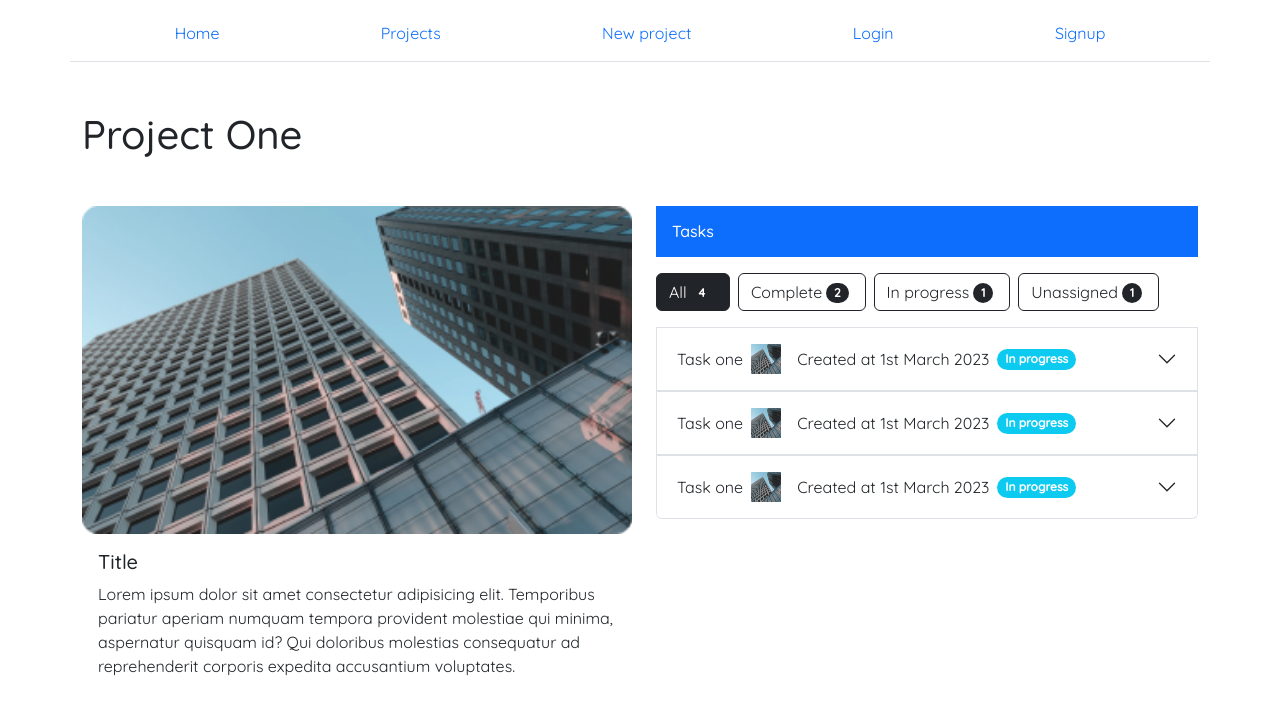
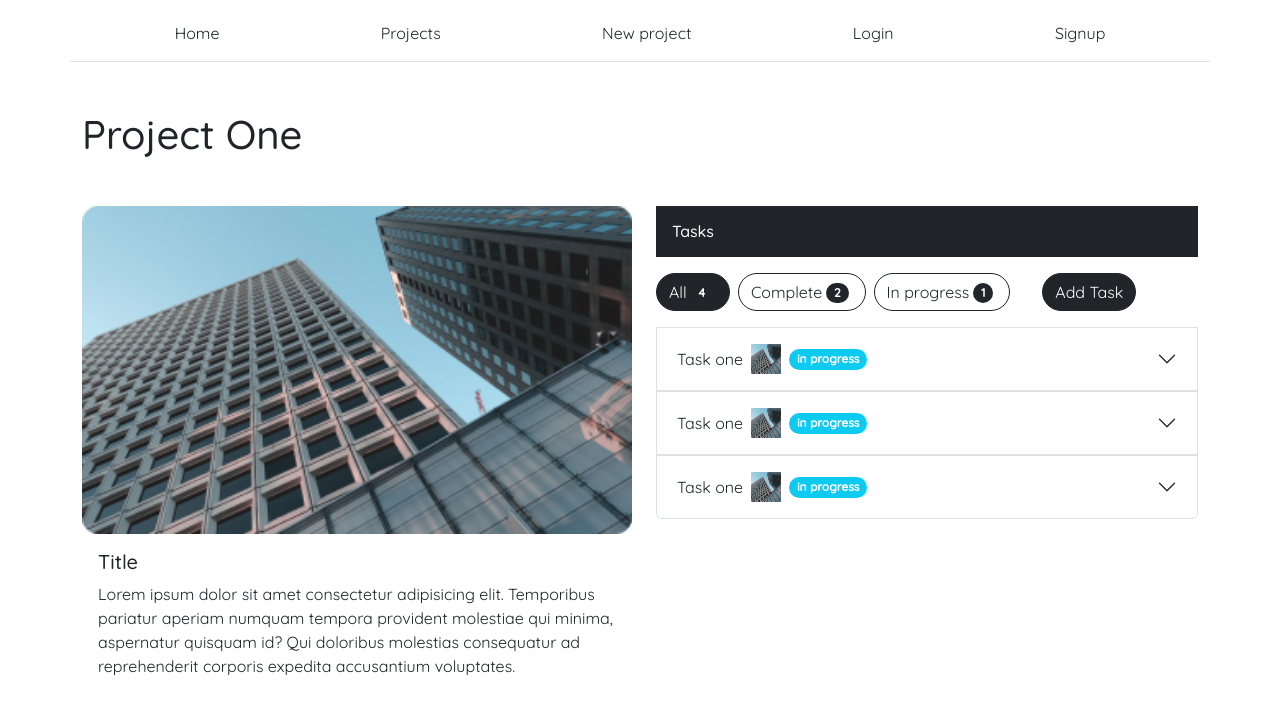
Before and after one commit to muirurii/project-manager, a React (Create React App) app in the folder frontend/: page /project/projectId in a window 1280 px wide. Shown: the top 714 px of the page. Built offline with nearby package versions, Linux system fonts and the light colour scheme.

Commit message:
added tasks ui

```diff
--- a/frontend/src/Pages/Project.tsx
+++ b/frontend/src/Pages/Project.tsx
@@ -1,5 +1,6 @@
 import { Card } from "react-bootstrap";
 import TaskList from "../components/Projects/TaskList";
+import AddTask from "../components/Projects/AddTask";
 
 const Project = () => {
   return (
--- a/frontend/src/components/Hero/HeroLogged.tsx
+++ b/frontend/src/components/Hero/HeroLogged.tsx
@@ -9,7 +9,7 @@ const HeroLogged = () => {
   return (
     <div className="mb-4">
       <h1 className="my-5">
-        Welcome back <span className="text-primary">John Doe</span>
+        Welcome back <span className="text-dark">John Doe</span>
       </h1>
       <div className="w-100 d-flex" style={{height:"400px",width:"100vw"}}>
         <div className="w-100 d-flex">
--- a/frontend/src/components/Hero/HeroVisitor.tsx
+++ b/frontend/src/components/Hero/HeroVisitor.tsx
@@ -12,8 +12,10 @@ import {
         <Row className="justify-content-center">
           <h1 className="my-5">
             Easily manage projects with
+            <span className="text-primary d-inline-block">
+             Pro</span>ject
             <span className="text-primary d-inline-block px-2">
-              Project Manager
+               Manager
             </span>
           </h1>
         </Row>
@@ -35,7 +37,7 @@ import {
               Track progress</ListGroup.Item>
           </ListGroup>
         </Row>
-        <Link className="btn btn-primary btn-lg d-inline-lock my-5" to="/signup">
+        <Link className="btn btn-primary btn-lg rounded-pill d-inline-lock my-4" to="/signup">
           Get started
         </Link>
       </Container>
--- a/frontend/src/components/Layout/Header.tsx
+++ b/frontend/src/components/Layout/Header.tsx
@@ -8,20 +8,20 @@ const Header = () => {
     <Nav variant="tabs" as="ul" fill
     style={{listStyle:"none"}} className=" px-4 pt-1 container">
         <Nav.Item as="li" className="mx-2">
-          <Link className="nav-link py-3" to="/">Home</Link>
+          <Link className="nav-link text-dark py-3" to="/">Home</Link>
         </Nav.Item>
         <Nav.Item as="li" className="mx-2">
-          <Link className="nav-link py-3" to="/projects">Projects</Link>
+          <Link className="nav-link text-dark py-3" to="/projects">Projects</Link>
         </Nav.Item>
         <Nav.Item as="li" className="mx-2">
-          <Link className="nav-link py-3" to="/projects/new">New project</Link>
+          <Link className="nav-link text-dark py-3" to="/projects/new">New project</Link>
         </Nav.Item>
         <Nav.Item as="li" className="mx-2">
-          <Link className="nav-link py-3" to="/login">Login
+          <Link className="nav-link text-dark py-3" to="/login">Login
         </Link>
         </Nav.Item>
         <Nav.Item as="li" className="mx-2">
-          <Link className="nav-link py-3" to="/signup">Signup</Link>
+          <Link className="nav-link text-dark py-3" to="/signup">Signup</Link>
         </Nav.Item>
     </Nav>
     </header>
--- /dev/null
+++ b/frontend/src/components/Projects/AddTask.tsx
@@ -0,0 +1,92 @@
+import React, { useState } from 'react';
+import Button from 'react-bootstrap/Button';
+import Modal from 'react-bootstrap/Modal';
+import { Formik,Field,Form } from 'formik';
+
+const AddTask = () =>{
+  const [show, setShow] = useState(false);
+
+  const handleClose = () => setShow(false);
+  const handleShow = () => setShow(true);
+
+  return (
+    <>
+      <Button  className="rounded-pill d-inline-block ms-4" variant="dark" onClick={handleShow}>
+        Add Task
+      </Button>
+
+      <Modal show={show} onHide={handleClose}>
+        <Modal.Header closeButton>
+          <Modal.Title>Add Task</Modal.Title>
+        </Modal.Header>
+        <Modal.Body>
+        <Formik
+         initialValues= {{
+            taskName:"",
+            description:"",
+            estimatedHours:"",
+            assignedUser:""
+        }}
+        onSubmit= {(values,{setSubmitting}) =>{
+            console.log(values);
+        }}
+        >
+            <Form>
+            <div className="mb-3">
+            <label className="form-label"
+            htmlFor="taskName">
+                task name
+            </label>
+            <Field type="text"
+            className="form-control"
+            name ="taskName"
+            id="taskName"
+            />
+            </div>
+            <div className="mb-3">
+                <label className="form-label" htmlFor="description">description</label>
+                <Field type="textarea"
+                className="form-control"
+                id="description"
+                name ="description"
+                />
+            </div>
+            <div className="mb-3">
+            <label className="form-label"
+            htmlFor="estimatedHours">
+                estimated hours
+            </label>
+            <Field type="text"
+            className="form-control"
+            name ="estimatedHours"
+            id="estimatedHours"
+            />
+            </div>
+            <div className="mb-3">
+            <label className="form-label"
+            htmlFor="assignedMembers">
+                assigned members
+            </label>
+            <Field type="text"
+            className="form-control"
+            name ="assignedMembers"
+            id="assignedMembers"
+            />
+            </div>
+        </Form>
+        </Formik>
+        </Modal.Body>
+        <Modal.Footer className="d-flex justify-content-between align-items-center">
+          <Button className="rounded-pill px-4" type="submit" variant="dark" onClick={handleClose}>
+            Login
+          </Button>
+          <Button className="rounded-pill px-4" variant="outline-dark" onClick={handleClose}>
+            Close
+          </Button>
+        </Modal.Footer>
+      </Modal>
+    </>
+  );
+}
+
+export default AddTask;
--- a/frontend/src/components/Projects/ProjectCard.tsx
+++ b/frontend/src/components/Projects/ProjectCard.tsx
@@ -5,19 +5,17 @@ const ProjectCard = ({projectName}:{projectName:string}) => {
   return (
     <div>
         <Card bg="li" className="" style={{maxWidth:"400px"}}>
-          <Card.Header className="bg-primary text-white">{projectName}</Card.Header>
+          <Card.Header className="bg-dark text-white p-3">{projectName}</Card.Header>
           <Card.Body>
-            <div className="d-flex gap-2 justify-content-between mb-4">
-                <span className="border-bottom border-secondary">Created at 1st March 2023</span>
-                <Badge pill bg="info">
-                    In progress
-                </Badge>
+            <div className="d-flex gap-2 justify-content-between mb-4 text-sm">
+                <span className="">Created at 1st March 2023</span>
+                <Badge pill bg="info">in progress</Badge>
             </div>
             <Card.Text>
                 Lorem ipsum dolor sit consectetur Text here Lorem ipsum dolor sit consectetur
                 Text here Lorem ipsum dolor sit consectetur Lorem ipsum dolor sit consectetur....
             </Card.Text>
-            <Link to="/project/projectId" className="btn btn-primary">
+            <Link to="/project/projectId" className="btn btn-primary rounded-pill">
                 View project</Link>
           </Card.Body>
         </Card>
--- a/frontend/src/components/Projects/Task.tsx
+++ b/frontend/src/components/Projects/Task.tsx
@@ -1,18 +1,25 @@
-import { Accordion,Badge} from "react-bootstrap";
+import { Accordion,Badge, Button} from "react-bootstrap";
 
-const Task = ({accKey}:{accKey:string}) => {
-  return <Accordion.Item eventKey={accKey}>
+const Task = ({accessIndex}:{accessIndex:string}) => {
+  return <Accordion.Item eventKey={accessIndex}>
     <Accordion.Header className="border-top d-block">
-        <span>Task one</span>
+        <span className="text-dark">Task one</span>
         <img src="/img.png" className="d-inline-block p-0 mx-2 pill" style={{width:"30px",height:"30px"}} alt="Profile" />
-                <span className="text-sm d-inline-block mx-2">Created at 1st March 2023</span>
-                <Badge pill bg="info">
-                    In progress
-                </Badge>
-            {/* </div> */}
+            <Badge pill bg="info">
+                in progress
+            </Badge>
         </Accordion.Header>
         <Accordion.Body>
+            <p className="text-sm w-fit my-2 text-dark">Created by user1 on 1st March 2023</p>
+            <p className="text-sm w-fit my-2 text-dark">Assigned to user2</p>
+            <p>
             Lorem ipsum dolor sit amet consectetur adipisicing elit. Sequi fugit soluta architecto autem, facere nobis, sunt quod accusantium commodi sapiente qui in beatae, saepe quis culpa! Voluptates quaerat ad est.
+            </p>
+            <div className="d-flex gap-3">
+                <Button className="rounded-pill" variant="dark">Mark done</Button>
+                <Button className="rounded-pill px-4" variant="outline-dark">Edit</Button>
+                <Button className="rounded-pill" variant="outline-danger">Delete</Button>
+            </div>
         </Accordion.Body>
     </Accordion.Item>;
 };
--- a/frontend/src/components/Projects/TaskBadges.tsx
+++ b/frontend/src/components/Projects/TaskBadges.tsx
@@ -1,21 +1,22 @@
 import { Badge, Button } from "react-bootstrap";
+import AddTask from "./AddTask";
 
 const TaskBadges = () => {
   return (
     <div className="d-flex gap-2 my-3">
-      <Button variant="dark">
+      <Button className="rounded-pill" variant="dark">
         All
         <Badge bg="dark" className="d-inline-block mx-1" pill>
           4
         </Badge>
       </Button>
-      <Button variant="outline-dark">
+      <Button className="rounded-pill" variant="outline-dark">
         Complete
         <Badge bg="dark" className="d-inline-block mx-1" pill>
           2
         </Badge>
       </Button>
-      <Button
+      <Button className="rounded-pill"
         variant="outline-dark"
       >
         In progress
@@ -23,14 +24,7 @@ const TaskBadges = () => {
           1
         </Badge>
       </Button>
-      <Button
-         variant="outline-dark"
-      >
-        Unassigned
-        <Badge bg="dark" className="d-inline-block mx-1" pill>
-          1
-        </Badge>
-      </Button>
+      <AddTask />
     </div>
   );
 };
--- a/frontend/src/components/Projects/TaskList.tsx
+++ b/frontend/src/components/Projects/TaskList.tsx
@@ -5,11 +5,11 @@ import Task from "./Task"
 const TaskList = () => {
   return (
     <Accordion className="w-100">
-        <h6 className="bg-primary p-3 text-white">Tasks</h6>
+        <h6 className="bg-dark p-3 text-white">Tasks</h6>
         <TaskBadges />
-        <Task accKey="0" />
-        <Task accKey="1"/>
-        <Task accKey="2"/>
+        <Task accessIndex="0" />
+        <Task accessIndex="1"/>
+        <Task accessIndex="2"/>
     </Accordion>
   )
 }
--- a/frontend/src/index.css
+++ b/frontend/src/index.css
@@ -1,13 +1,22 @@
-body {
-  margin: 0;
-  font-family: -apple-system, BlinkMacSystemFont, 'Segoe UI', 'Roboto', 'Oxygen',
-    'Ubuntu', 'Cantarell', 'Fira Sans', 'Droid Sans', 'Helvetica Neue',
-    sans-serif;
-  -webkit-font-smoothing: antialiased;
-  -moz-osx-font-smoothing: grayscale;
+:root {
+    --primary-color: #02727a;
 }
 
-code {
-  font-family: source-code-pro, Menlo, Monaco, Consolas, 'Courier New',
-    monospace;
+.btn-primary {
+    background-color: var(--primary-color);
 }
+
+.btn-primary:hover {
+    border: 1px solid var(--primary-color);
+    background-color: #fff;
+    color: #000;
+}
+
+.text-primary {
+    color: var(--primary-color) !important;
+    fill: var(--primary-color);
+}
+
+.border-primary {
+    border-color: var(--primary-color);
+}
--- a/frontend/src/index.tsx
+++ b/frontend/src/index.tsx
@@ -3,10 +3,9 @@ import { createRoot } from 'react-dom/client';
 import { Provider } from 'react-redux';
 import { store } from './app/store';
 import App from './App';
-import reportWebVitals from './reportWebVitals';
-import './index.css';
 import "bootstrap/dist/css/bootstrap.min.css";
 import "react-bootstrap";
+import './index.css';
 
 
 const container = document.getElementById('root')!;
@@ -19,8 +18,3 @@ root.render(
     </Provider>
   </React.StrictMode>
 );
-
-// If you want to start measuring performance in your app, pass a function
-// to log results (for example: reportWebVitals(console.log))
-// or send to an analytics endpoint. Learn more: https://bit.ly/CRA-vitals
-reportWebVitals();
```
Also changed, not shown: 2 other files (tests, documents, lock files or other folders).
